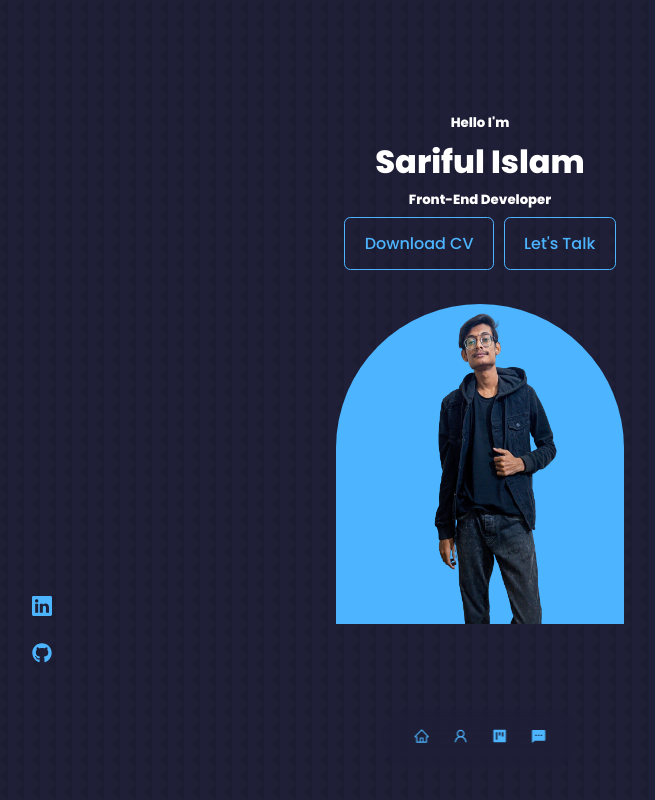
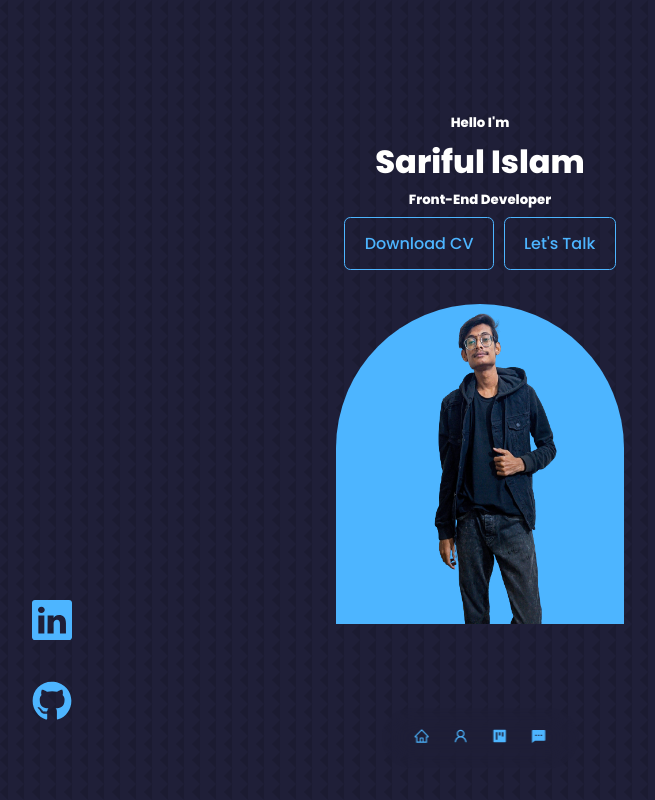
Before and after one commit to sarifulislam1/sariful-islam-portfolio, a React (Create React App) app: page / in a window 1280 px wide. Shown: the top 800 px of the page, without its empty margins (160-815 px from the left). Built offline with nearby package versions, Linux system fonts and the light colour scheme.

Commit message:
simple done

```diff
--- a/src/components/Header/Header.css
+++ b/src/components/Header/Header.css
@@ -34,7 +34,7 @@ header {
     bottom: 3rem;
     margin-left: 15%;
     height: 20vh;
-    font-size: 20px;
+    font-size: 40px;
 }
 
 .hs-s {
```
